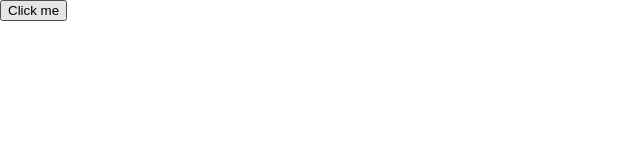
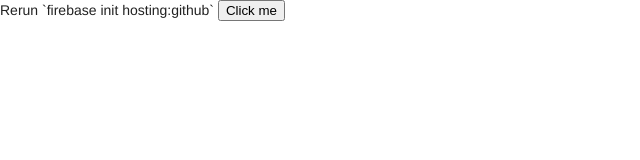
Before and after one commit to aalej/issues-6828-attempt-1, a plain HTML site: page public/index.html in a window 1280 px wide. Shown: the whole page, without its empty margins (0-640 px from the left). Drawn offline with nearby package versions, Linux system fonts and the light colour scheme.

Commit message:
Rerun firebase init hosting:github

```diff
--- a/public/index.html
+++ b/public/index.html
@@ -66,6 +66,7 @@ limitations under the License.
     </script>
   </head>
   <body>
+    Rerun `firebase init hosting:github`
     <button id="loginBtn">Click me</button>
   </body>
 </html>
```
